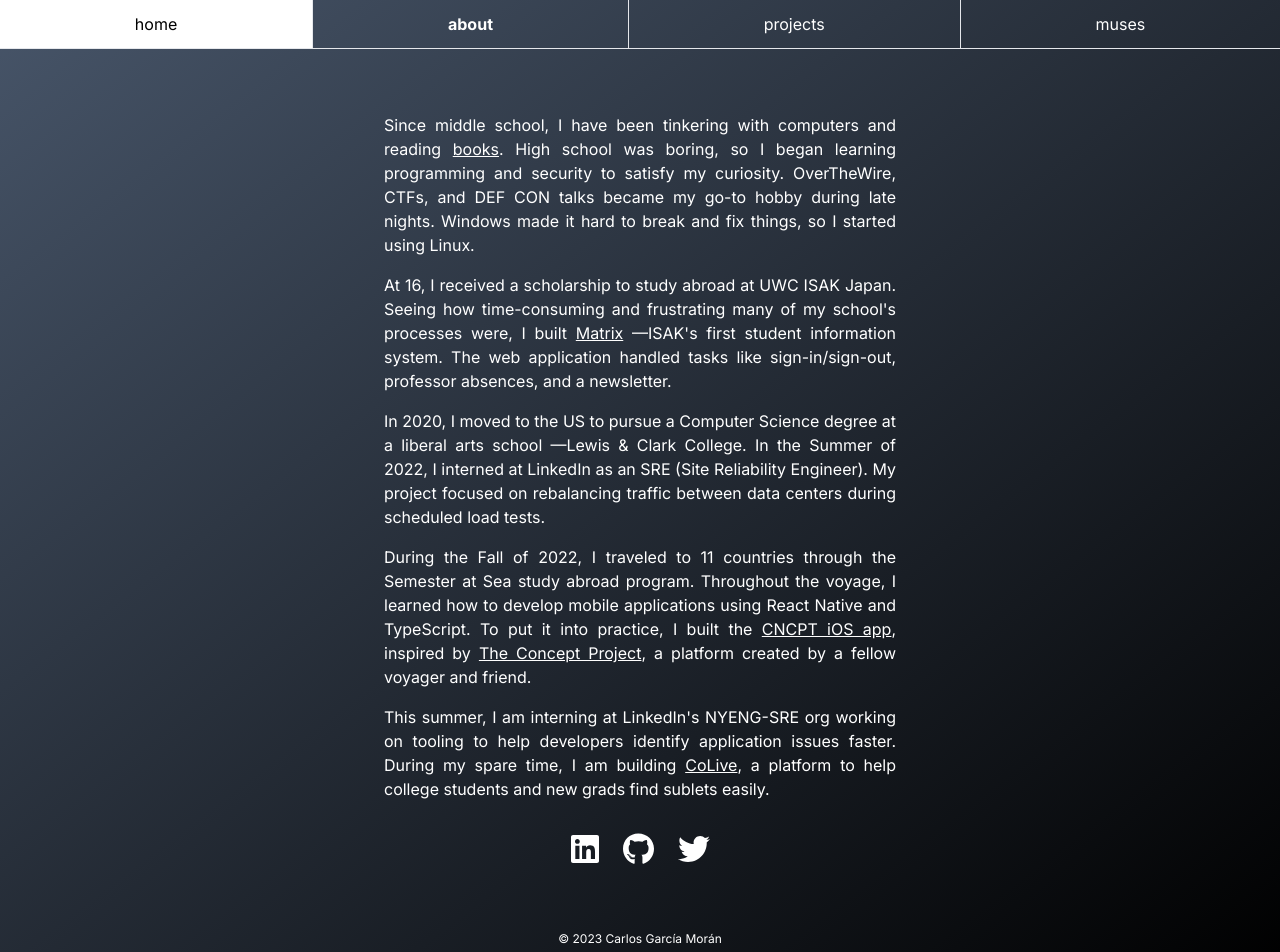
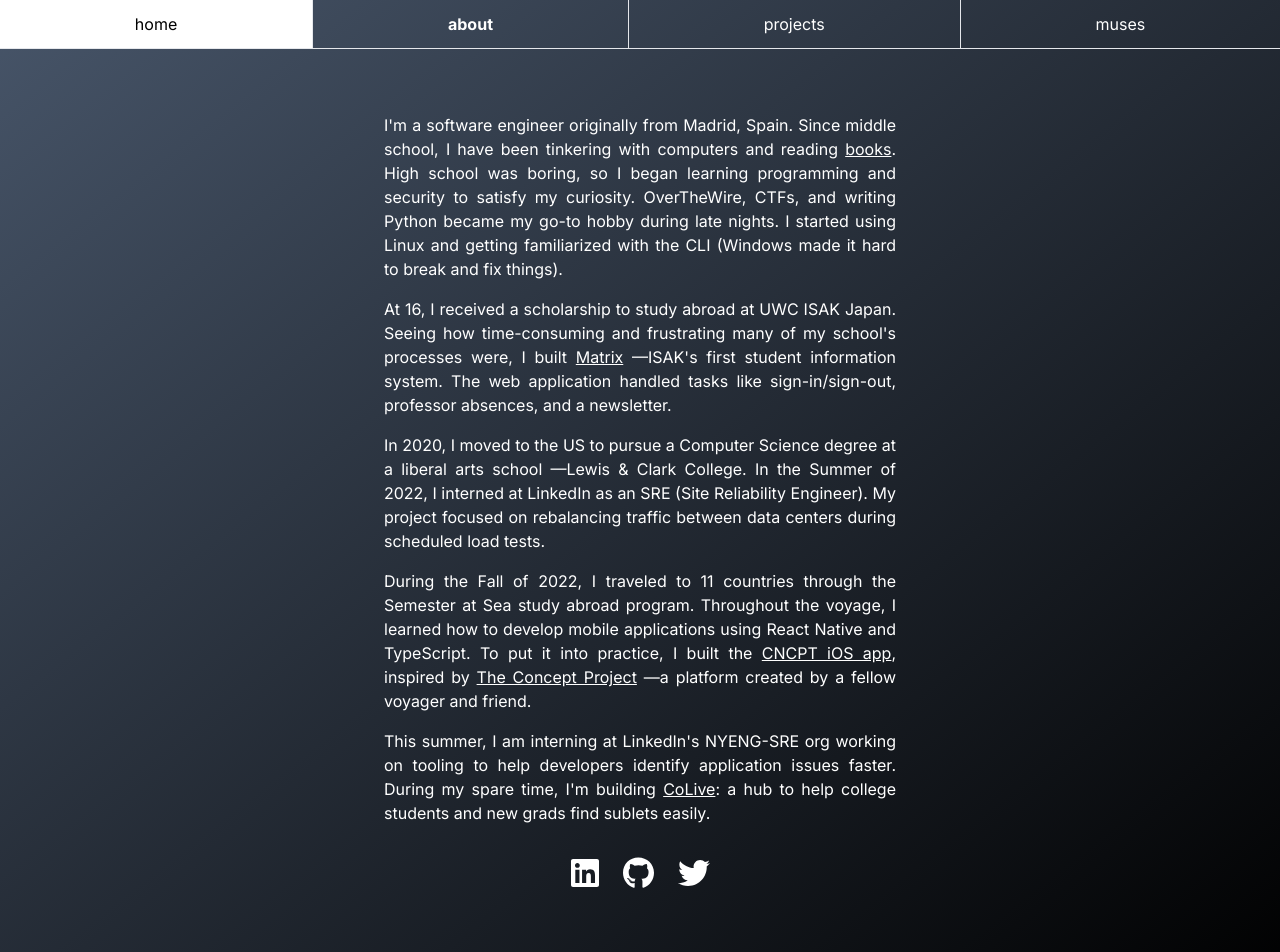
Before and after one commit to carlos-garciamoran/cgmor.com, a Next.js app: page /about in a window 1280 px wide. Shown: the top 952 px of the page. Built offline with nearby package versions, Linux system fonts and the light colour scheme.

Commit message:
👨‍💻 saturday nits

```diff
--- a/app/about/page.tsx
+++ b/app/about/page.tsx
@@ -1,3 +1,4 @@
+import Link from 'next/link';
 import { FontAwesomeIcon } from '@fortawesome/react-fontawesome';
 import {
   faGithub,
@@ -6,13 +7,27 @@
 } from '@fortawesome/free-brands-svg-icons';
 
 import '@fortawesome/fontawesome-svg-core/styles.css';
-import Link from 'next/link';
 
-const socials = {
-  GitHub: 'carlos-garciamoran',
-  LinkedIn: 'carlos-garcia-moran',
-  Twitter: 'cgarciamoran',
-};
+const socials = [
+  {
+    name: 'LinkedIn',
+    icon: faLinkedin,
+    url: `https://linkedin.com/in/carlos-garcia-moran`,
+    hoverColor: 'sky-700',
+  },
+  {
+    name: 'GitHub',
+    icon: faGithub,
+    url: `https://github.com/carlos-garciamoran`,
+    hoverColor: 'zinc-700',
+  },
+  {
+    name: 'Twitter',
+    icon: faTwitter,
+    url: `https://twitter.com/cgarciamoran`,
+    hoverColor: 'sky-400',
+  },
+];
 
 export const metadata = {
   title: 'About',
@@ -27,15 +42,16 @@
     <div className="xl:mt-8">
       <div className="text-justify space-y-4 sm:mx-8 md:mx-12 lg:mx-20 xl:mx-48">
         <p>
-          Since middle school, I have been tinkering with computers and reading{' '}
+          I'm a software engineer originally from Madrid, Spain. Since middle
+          school, I have been tinkering with computers and reading{' '}
           <Link href="/muses" className="underline">
             books
           </Link>
           . High school was boring, so I began learning programming and security
-          to satisfy my curiosity. OverTheWire, CTFs, and DEF CON talks became
-          my go-to hobby during late nights. Windows made it hard to break and
-          fix things, so I started using Linux.
-          {/* Around 2014, I built my father's website for his tea shop business. */}
+          to satisfy my curiosity. OverTheWire, CTFs, and writing Python became
+          my go-to hobby during late nights. I started using Linux and getting
+          familiarized with the CLI (Windows made it hard to break and fix
+          things).
         </p>
         <p>
           At 16, I received a scholarship to study abroad at UWC ISAK Japan.
@@ -75,13 +91,13 @@
             className="underline"
           >
             The Concept Project
-          </a>
-          , a platform created by a fellow voyager and friend.
+          </a>{' '}
+          —a platform created by a fellow voyager and friend.
         </p>
         <p>
           This summer, I am interning at LinkedIn's NYENG-SRE org working on
           tooling to help developers identify application issues faster. During
-          my spare time, I am building{' '}
+          my spare time, I'm building{' '}
           <a
             href="https://www.getcolive.com"
             target="_blank"
@@ -90,44 +106,24 @@
           >
             CoLive
           </a>
-          , a platform to help college students and new grads find sublets
-          easily.
+          : a hub to help college students and new grads find sublets easily.
         </p>
       </div>
       <div className="flex justify-center mt-6 lg:mt-8 space-x-6">
+        {socials.map(social => (
           <a
-          href={`https://www.linkedin.com/in/${socials.LinkedIn}/`}
+            key={social.name}
+            href={social.url}
             target="_blank"
             rel="noopener noreferrer"
           >
             <FontAwesomeIcon
-            icon={faLinkedin}
+              className={`hover:text-${social.hoverColor}`}
+              icon={social.icon}
               size="2x"
-            className="hover:text-sky-700"
             />
           </a>
-        <a
-          href={`https://github.com/${socials.GitHub}`}
-          target="_blank"
-          rel="noopener noreferrer"
-        >
-          <FontAwesomeIcon
-            icon={faGithub}
-            size="2x"
-            className="hover:text-zinc-700"
-          />
-        </a>
-        <a
-          href={`https://twitter.com/${socials.Twitter}`}
-          target="_blank"
-          rel="noopener noreferrer"
-        >
-          <FontAwesomeIcon
-            icon={faTwitter}
-            size="2x"
-            className="hover:text-sky-400"
-          />
-        </a>
+        ))}
       </div>
     </div>
   );
--- a/app/muses/page.tsx
+++ b/app/muses/page.tsx
@@ -1,13 +1,16 @@
 import { Metadata } from 'next';
 
-export const metadata: Metadata = { title: 'Muses' };
+export const metadata: Metadata = {
+  title: 'Inspiration - Carlos García Morán',
+  description: 'Books | Movies',
+};
 
 // TODO: add countries visited?
 // TODO: set up markdown/MDX
 export default function Page() {
   return (
     <div>
-      <h2 className="font-light border-l-2 pl-2 italic sm:not-italic mb-3 text-2xl md:text-3xl">
+      <h2 className="font-light border-l-2 pl-2 italic sm:not-italic mb-3 text-xl sm:text-2xl md:text-3xl">
         Some works that have inspired me...
       </h2>
       <div className="grid grid-cols-1 lg:grid-cols-2 space-y-4 lg:space-x-8 lg:space-y-0">
@@ -29,7 +32,6 @@
             </div>
             <div>
               <h3>Meditation / Spirituality</h3>
-              {/* TODO: add letter from Native Americans to Invader Americans */}
               <ul className="list-disc ml-8">
                 <li>Biografía del silencio, Pablo d'Ors</li>
                 <li>Siddhartha, Herman Hesse</li>
@@ -46,6 +48,7 @@
               <h3>Makes you think</h3>
               <ul className="list-disc ml-8">
                 <li>Ensayo sobre la ceguera, José Saramago</li>
+                <li>Nosotros somos una parte de la Tierra, Chief Seattle</li>
                 <li>The Art of War, Sun Tzu</li>
                 <li>Beneath the Wheel, Herman Hesse</li>
                 <li>Brave New World, Aldous Huxley</li>
--- a/app/projects/page.tsx
+++ b/app/projects/page.tsx
@@ -20,46 +20,45 @@
     bg: 'sky-600',
     description: 'Glance at tweets from your home screen',
     url: 'https://apps.apple.com/us/app/tweetwidget/id1671704240',
-    tech: ['swift', 'SwiftUI', 'supabase'],
+    tech: ['Swift', 'SwiftUI', 'Supabase'],
   },
   {
     name: 'CoLive',
     bg: 'violet-600',
     description: 'Find sublets and roommates easily',
     url: 'https://www.getcolive.com',
-    tech: ['next.js', 'typescript', 'tailwindcss'],
+    tech: ['Next.js', 'Typescript', 'TailwindCSS'],
   },
   {
     name: 'Hermes',
     bg: 'cyan-600',
     description: 'Binance USD-M Futures trading bot',
     url: 'https://github.com/carlos-garciamoran/hermes',
-    tech: ['go', 'websockets'],
+    tech: ['Go', 'WebSockets'],
   },
   {
     name: 'Delfos',
     bg: 'fuchsia-700',
     description: 'Cryptocurrency trading bot',
     url: 'https://github.com/carlos-garciamoran/delfos',
-    tech: ['python', 'numpy', 'ta-lib'],
+    tech: ['Python', 'TA-Lib'],
   },
   {
     name: 'Matrix',
     bg: 'emerald-700',
     description: 'Student information system built for UWC ISAK Japan',
     url: 'https://github.com/carlos-garciamoran/matrix',
-    tech: ['laravel', 'bootstrap', 'php'],
+    tech: ['PHP', 'Laravel', 'Bootstrap'],
   },
   {
     name: 'CNCPT',
     bg: 'pink-600',
     description: 'Connecting media with social good',
     url: 'https://apps.apple.com/us/app/cncpt/id1662094973',
-    tech: ['react-native', 'typescript', 'firebase'],
+    tech: ['React Native', 'Typescript', 'Firebase'],
   },
 ];
 
-// TODO: display language with FA icons or style badges accordingly (see GitHub)
 // TODO: add dates to projects
 // TODO: on page load, display projects with fade in
 // TODO: swap colors on hover smoothly > https://stackoverflow.com/a/67853821
@@ -73,6 +72,10 @@
           href={`${project.url}/`}
           target="_blank"
           rel="noreferrer"
+          className={clsx({
+            'order-first lg:order-none': project.name === 'CoLive',
+            'order-last lg:order-none': project.name === 'Matrix',
+          })}
         >
           <div
             className={clsx({
@@ -84,7 +87,7 @@
               'to-sky-600 sm:hover:from-sky-600': project.bg === 'sky-600',
               'to-violet-600 sm:hover:from-violet-600':
                 project.bg === 'violet-600',
-              'to-fuchsia-700 sm:hover:from-fuchsia-700':
+              'to-fuchsia-700 sm:hover:from-fuchsia-700 order-1 sm:order-none':
                 project.bg === 'fuchsia-700',
               'to-pink-600 sm:hover:from-pink-600': project.bg === 'pink-600',
             })}
@@ -92,14 +95,30 @@
             <h2 className="font-extralight text-4xl underline underline-offset-4 decoration-2">
               {project.name}
             </h2>
-            <div className="flex flex-row mt-2 lg:mt-3 space-x-1">
+            <div className="flex flex-row mt-2 lg:mt-3 space-x-1 lg:space-x-2">
               {project.tech.map(language => (
                 <div
                   key={language}
                   className={clsx({
-                    'bg-zinc-800 rounded-lg px-3 py-1': true,
-                    // 'from-sky-600 to-cyan-600': language === 'swift',
-                    // 'from-purple-700 to-purple-800': language === 'python',
+                    'bg-gradient-to-r from-sky-500 to-sky-600':
+                      language === 'Go',
+                    'bg-gradient-to-r from-zinc-400 to-zinc-900':
+                      language === 'Next.js',
+                    'bg-gradient-to-r from-purple-600 to-purple-800':
+                      language === 'Php',
+                    'bg-gradient-to-r from-yellow-500 to-yellow-600':
+                      language === 'Python',
+                    'bg-gradient-to-r from-[#4fc7e8] to-[#3493ae]':
+                      language === 'React Native',
+                    'bg-gradient-to-r from-orange-600 to-orange-700':
+                      language === 'Swift',
+                    'bg-gradient-to-r from-cyan-500 to-cyan-600':
+                      language === 'SwiftUI',
+                    'bg-gradient-to-r from-[#3fcf8e] to-[#2b825b]':
+                      language === 'Supabase',
+                    'bg-gradient-to-r from-[#378be5] to-[#195ea9]':
+                      language === 'Typescript',
+                    'bg-zinc-800 rounded-md px-3 py-1': true,
                   })}
                 >
                   <span className="text-sm">{language}</span>
--- a/components/Navbar.tsx
+++ b/components/Navbar.tsx
@@ -1,7 +1,6 @@
 'use client';
 
 import Link from 'next/link';
-import { useState } from 'react';
 import clsx from 'clsx';
 import { usePathname } from 'next/navigation';
 
@@ -11,36 +10,20 @@
   const pathname = usePathname();
   const currentPage = pathname === '/' ? 'home' : pathname.split('/')[1];
 
-  const [hasMenuOpen, setMenuOpen] = useState(false);
-
   return (
-    <nav>
-      <ul
-        className={clsx({
-          'border-b justify-evenly': true,
-          'flex divide-x flex-row': !hasMenuOpen,
-          'absolute inset-0 flex flex-col divide-y bg-gradient-to-br from-slate-800 to-neutral-900 mt-14 top-0':
-            hasMenuOpen,
-        })}
-      >
+    <nav className="select-none">
+      <ul className="border-b divide-x flex justify-evenly">
         {pages.map(page => (
           <li
             key={page}
-            className={clsx({
-              'flex-grow hover:text-black hover:bg-white ': true,
-              'transition ease-in-out duration-300': !hasMenuOpen,
-              'flex flex-col justify-center': hasMenuOpen,
-            })}
+            className="flex-grow transition ease-in-out duration-300 hover:text-black hover:bg-white"
           >
             <Link
               href={page === 'home' ? '/' : '/' + page}
               className={clsx({
-                'flex justify-center h-full w-full': true,
-                'py-3': !hasMenuOpen,
-                'flex-col text-center': hasMenuOpen,
+                'flex justify-center h-full w-full py-3': true,
                 'font-bold': page === currentPage,
               })}
-              onClick={() => setMenuOpen(false)}
             >
               {page}
             </Link>
--- a/package.json
+++ b/package.json
@@ -1,6 +1,6 @@
 {
   "name": "cgmor.dev",
-  "version": "1.0.4",
+  "version": "1.0.5",
   "private": true,
   "scripts": {
     "dev": "next dev",
```
Also changed, not shown: app/page.tsx (+7 -5 lines). Lines whose indentation alone changed are shown as unchanged.
